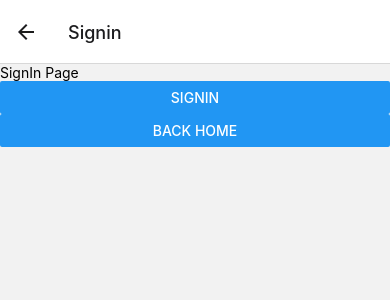
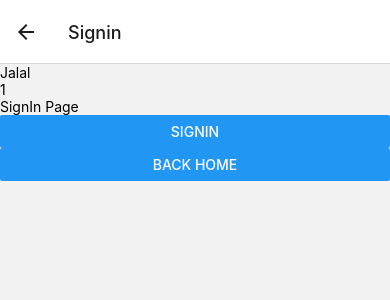
Before and after one commit to jalal-codr/AppDevPrac, a React Native app: screen / in a window 390 px wide. Both pictures are taken after a click on the button "SIGNIN". Shown: the top 300 px of the page. Built offline with nearby package versions, Linux system fonts and the light colour scheme.

Commit message:
navigation updates

```diff
--- a/App.js
+++ b/App.js
@@ -15,7 +15,10 @@ export default function App() {
   return (
     <NavigationContainer>
       <Stack.Navigator  initialRouteName='Home'>
-        <Stack.Screen name='Home' component={Home}/>
+        <Stack.Screen name='Home' component={Home} initialParams={{
+      user:"Jalal",
+      id:"1"
+    }}/>
         <Stack.Screen name='Signin' component={Signin}/>
       </Stack.Navigator>
     </NavigationContainer>
--- a/Screens/Signin/Signin.jsx
+++ b/Screens/Signin/Signin.jsx
@@ -8,10 +8,24 @@ function Signin({navigation,route}) {
         navigation.popToTop();
     }
     const btnClick = ()=>{
-        navigation.push('Signin')
+        navigation.push('Signin',{
+            user:"Jalal",
+            id:"1"
+          })
+    }
+    const render = ()=>{
+        if(user){
+            return(<View>
+        <Text>{user}</Text>
+        <Text>{id}</Text>
+            </View>)
+        }
     }
   return (
     <View>
+        {
+            render()
+        }
         <Text>SignIn Page</Text>
         <Button title='Signin' onPress={btnClick}/>
         <Button title='Back Home' onPress={goBack}/>
```
